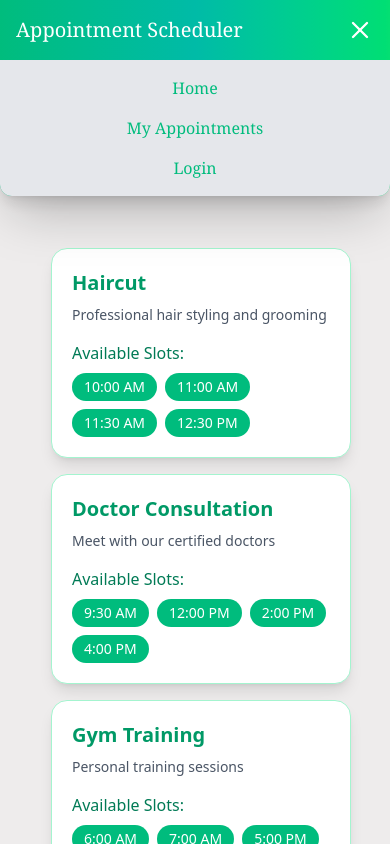
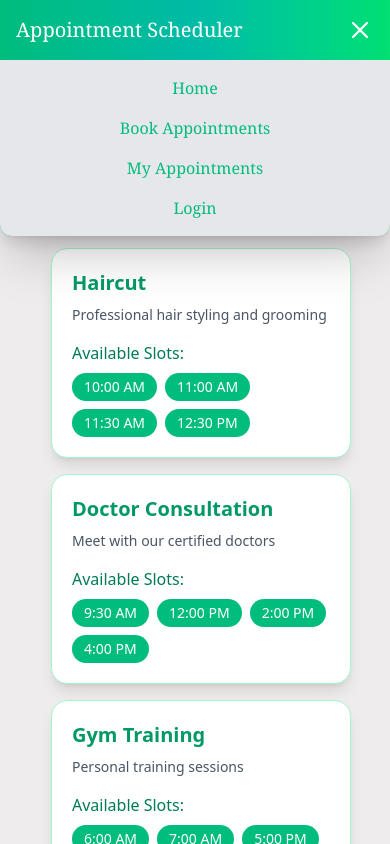
Before and after one commit to Koshal765/appointment, a React (Vite) app: page / in a window 390 px wide. Both pictures are taken after a click on the button 360 px from the left and 30 px from the top of the page. Shown: the top 844 px of the page. Built offline with nearby package versions, Linux system fonts and the light colour scheme.

Commit message:
added book appointment option for mobile menu

```diff
--- a/src/Navbar.jsx
+++ b/src/Navbar.jsx
@@ -79,6 +79,15 @@ return (
             </li>
             <li>
               <Link
+                to="/book-appointment"
+                onClick={() => setIsOpen(false)}
+                className="hover:text-gray-200"
+              >
+                Book Appointments
+              </Link>
+            </li>
+             <li>
+              <Link
                 to="/my-appointments"
                 onClick={() => setIsOpen(false)}
                 className="hover:text-gray-200"
@@ -86,6 +95,8 @@ return (
                 My Appointments
               </Link>
             </li>
+
+
             <li>
               <Link
                 to="/login"
```
